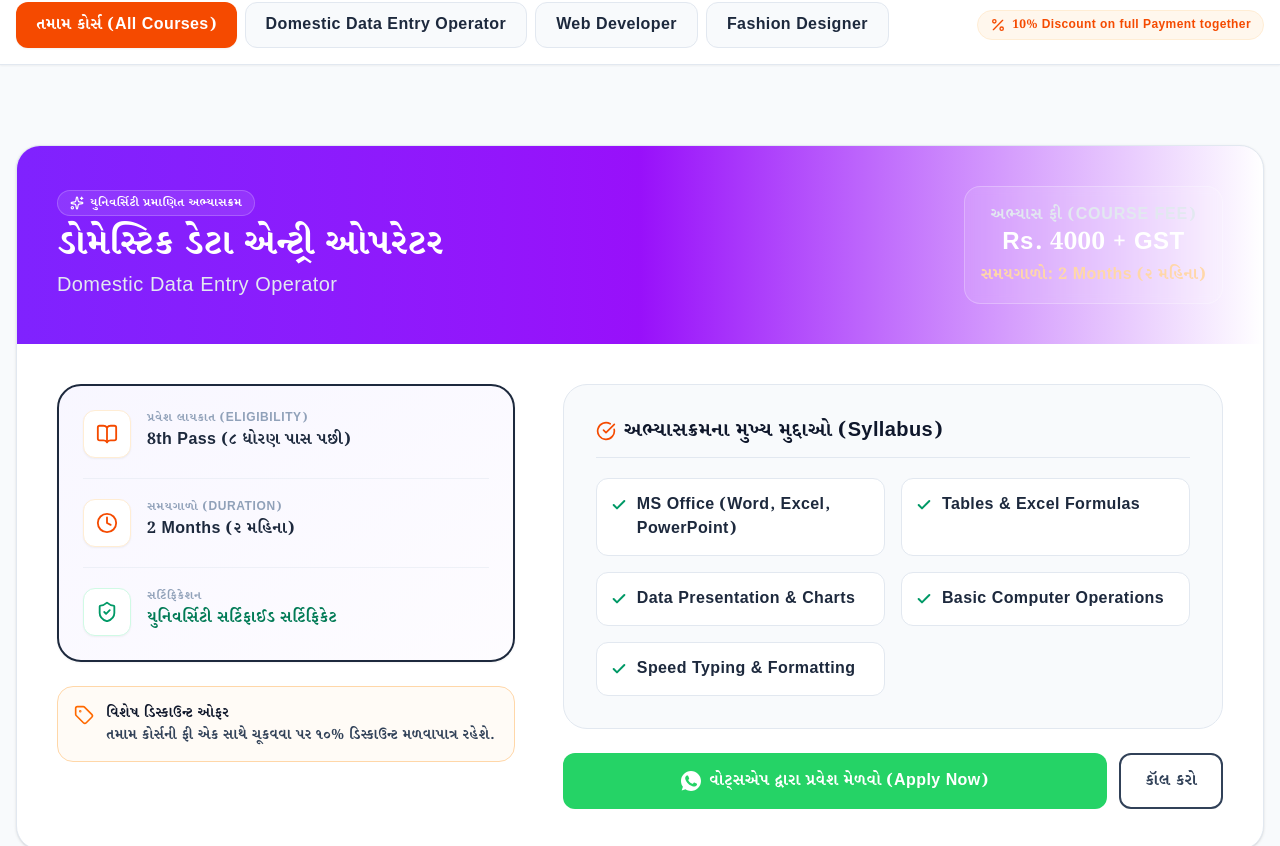
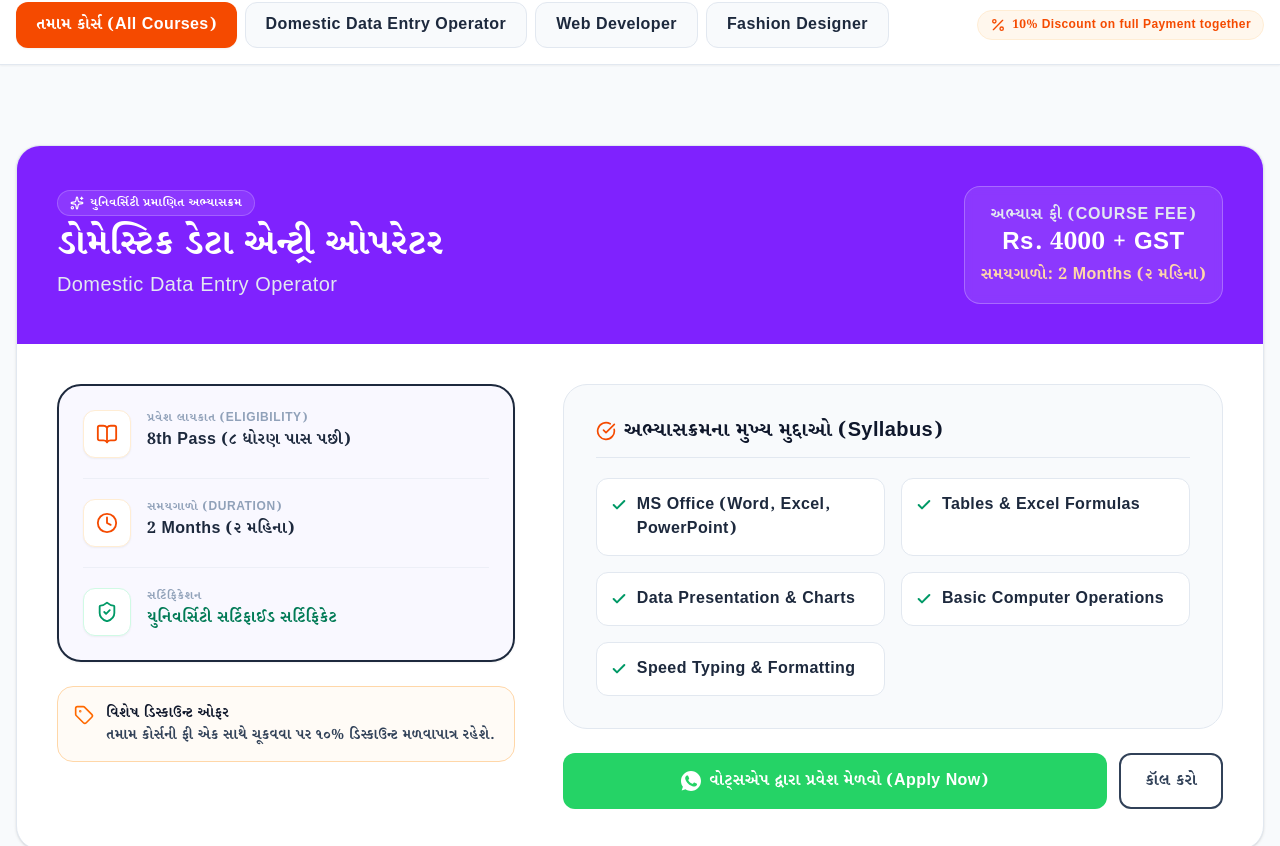
Before and after one commit to Pritesh55/ngo-website-v3, a Next.js app: page /courses/mkt-institute in a window 1280 px wide. Shown: the part 926-1772 px from the top of the page. Built offline with nearby package versions, Linux system fonts and the light colour scheme.

Commit message:
gradient updated

```diff
--- a/src/app/courses/mkt-institute/page.jsx
+++ b/src/app/courses/mkt-institute/page.jsx
@@ -66,8 +66,8 @@ const MktInstitutePage = () => {
         'Basic Computer Operations',
         'Speed Typing & Formatting'
       ],
-      theme: 'from-violet-600 via-purple-600 to-indigo-850',
-      cardBg: 'from-violet-50/70 to-purple-50/30',
+      theme: 'bg-violet-600',
+      cardBg: 'bg-violet-50/60',
       badgeColor: 'bg-violet-100 text-violet-800 border-violet-200',
       borderColor: 'border-violet-250',
       btnColor: 'from-violet-600 to-purple-700 hover:shadow-violet-500/20'
@@ -86,8 +86,8 @@ const MktInstitutePage = () => {
         'jQuery DOM Manipulation',
         'React JS Component-based UI Development'
       ],
-      theme: 'from-sky-600 via-cyan-600 to-blue-850',
-      cardBg: 'from-sky-50/70 to-cyan-50/30',
+      theme: 'bg-sky-600',
+      cardBg: 'bg-sky-50/60',
       badgeColor: 'bg-sky-100 text-sky-850 border-sky-200',
       borderColor: 'border-sky-250',
       btnColor: 'from-sky-600 to-cyan-700 hover:shadow-cyan-500/20'
@@ -107,8 +107,8 @@ const MktInstitutePage = () => {
         'Hand Embroidery & Machine Embroidery',
         'Tie & Dye & Fabric Printing Masterclass'
       ],
-      theme: 'from-pink-600 via-rose-600 to-red-850',
-      cardBg: 'from-pink-50/70 to-rose-50/30',
+      theme: 'bg-pink-600',
+      cardBg: 'bg-pink-50/60',
       badgeColor: 'bg-pink-100 text-pink-850 border-pink-200',
       borderColor: 'border-pink-250',
       btnColor: 'from-pink-600 to-rose-700 hover:shadow-rose-500/20'
@@ -280,7 +280,7 @@ const MktInstitutePage = () => {
                 className="bg-white rounded-3xl border border-slate-200 shadow-sm overflow-hidden scroll-mt-24 transition-all duration-300 hover:shadow-md"
               >
                 {/* Course Header Banner */}
-                <div className={`bg-linear-to-r ${course.theme} p-6 md:p-10 text-white flex flex-col md:flex-row md:items-center justify-between gap-6`}>
+                <div className={`${course.theme} p-6 md:p-10 text-white flex flex-col md:flex-row md:items-center justify-between gap-6`}>
                   <div className="space-y-2">
                     <span className="inline-flex items-center gap-1.5 px-3 py-1 rounded-full bg-white/10 border border-white/20 text-white text-xs font-bold">
                       <Sparkles className="w-3.5 h-3.5" />
@@ -302,7 +302,7 @@ const MktInstitutePage = () => {
 
                   {/* Left Column: Quick Specs */}
                   <div className="lg:col-span-5 space-y-6">
-                    <div className={`bg-linear-to-br ${course.cardBg} border ${course.borderColor} border-2 rounded-3xl p-6 shadow-xs space-y-5`}>
+                    <div className={`${course.cardBg} border ${course.borderColor} border-2 rounded-3xl p-6 shadow-xs space-y-5`}>
 
                       <div className="flex items-start gap-4">
                         <div className="p-3 bg-white rounded-xl text-orange-600 flex-shrink-0 shadow-xs border border-orange-100">
@@ -536,7 +536,7 @@ const MktInstitutePage = () => {
 
           <div className="flex flex-col sm:flex-row gap-4 justify-center items-center">
             <a
-              href="https://wa.me/919316842712?text=I%20want%20to%20register%20for%20MKT%20Institute%20courses"
+              href="https://wa.me/c?text=I%20want%20to%20register%20for%20MKT%20Institute%20courses"
               target="_blank"
               rel="noopener noreferrer"
               className="inline-flex items-center justify-center gap-2 w-full sm:w-auto px-6 py-4 bg-[#25D366] text-white font-bold rounded-xl hover:shadow-lg hover:bg-[#20ba59] transition-all text-sm md:text-base cursor-pointer"
```
